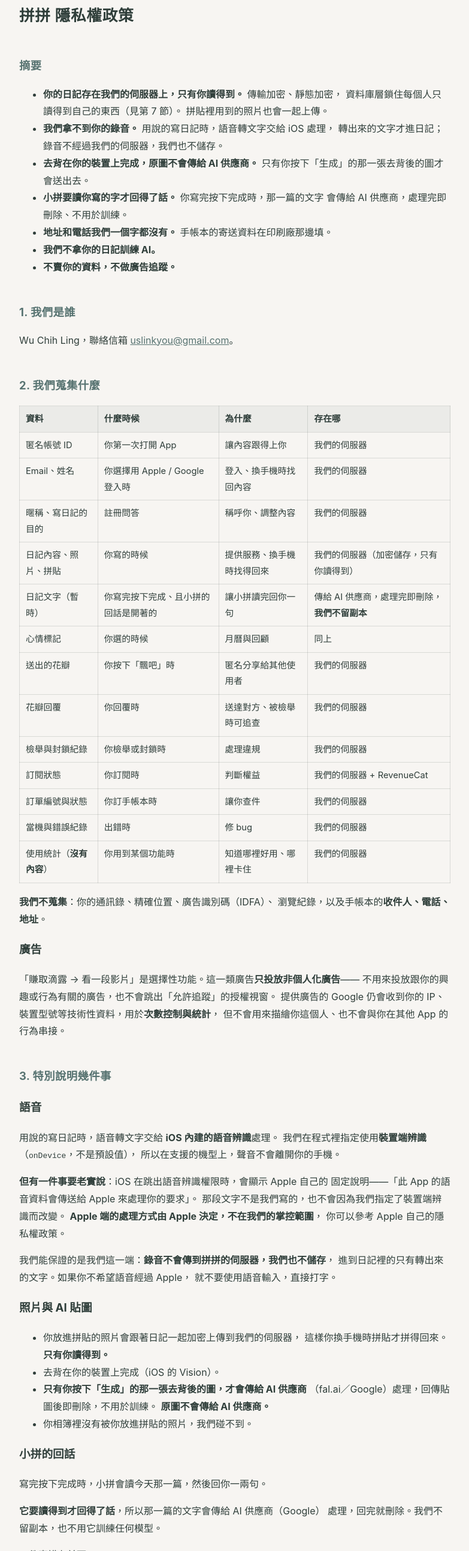
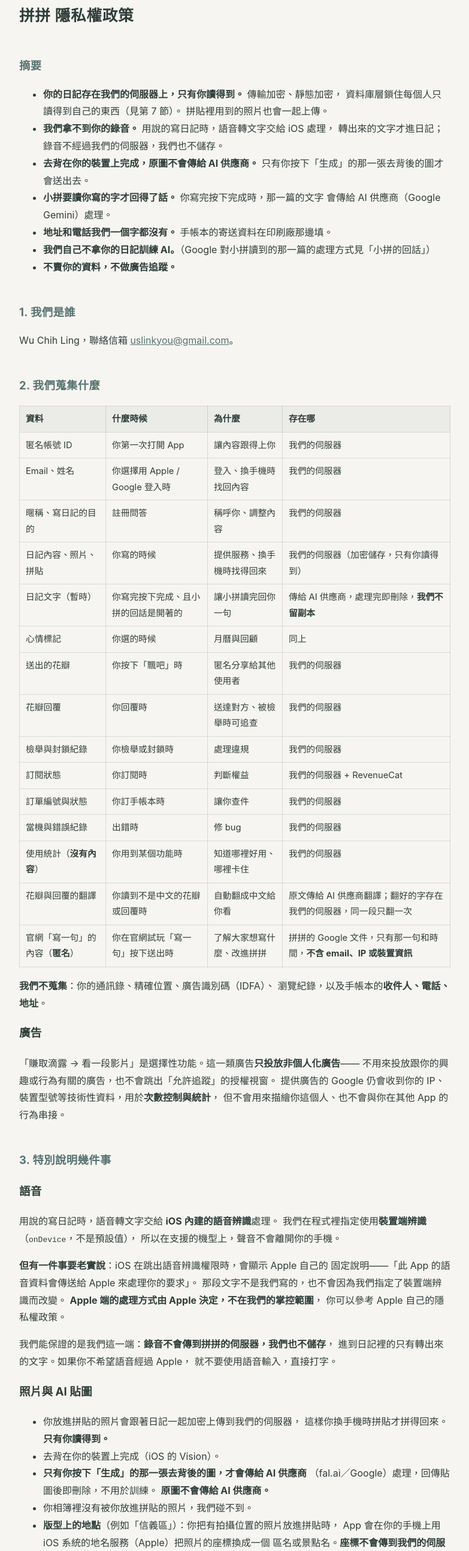
Before and after one commit to alice030-lab/pinpin-legal, a plain HTML site: page privacy.html in a window 1280 px wide. Shown: the part 215-2800 px from the top of the page at 60% size, without its empty margins (248-1031 px from the left). Drawn offline with Linux system fonts and the light colour scheme.

Commit message:
同步 SSOT:翻譯、官網寫一句匿名投稿、Gemini 免費方案說明、版型地點;修正條款連結
Co-Authored-By: Claude Opus 5.5 <noreply@anthropic.com>

```diff
--- a/privacy.html
+++ b/privacy.html
@@ -16,9 +16,9 @@
 <li><strong>去背在你的裝置上完成，原圖不會傳給 AI 供應商。</strong>
 只有你按下「生成」的那一張去背後的圖才會送出去。</li>
 <li><strong>小拼要讀你寫的字才回得了話。</strong> 你寫完按下完成時，那一篇的文字
-會傳給 AI 供應商，處理完即刪除、不用於訓練。</li>
+會傳給 AI 供應商（Google Gemini）處理。</li>
 <li><strong>地址和電話我們一個字都沒有。</strong> 手帳本的寄送資料在印刷廠那邊填。</li>
-<li><strong>我們不拿你的日記訓練 AI。</strong></li>
+<li><strong>我們自己不拿你的日記訓練 AI。</strong>（Google 對小拼讀到的那一篇的處理方式見「小拼的回話」）</li>
 <li><strong>不賣你的資料，不做廣告追蹤。</strong></li>
 </ul>
 <h2>1. 我們是誰</h2>
@@ -111,6 +111,18 @@
 <td>知道哪裡好用、哪裡卡住</td>
 <td>我們的伺服器</td>
 </tr>
+<tr>
+<td>花瓣與回覆的翻譯</td>
+<td>你讀到不是中文的花瓣或回覆時</td>
+<td>自動翻成中文給你看</td>
+<td>原文傳給 AI 供應商翻譯；翻好的字存在我們的伺服器，同一段只翻一次</td>
+</tr>
+<tr>
+<td>官網「寫一句」的內容（<strong>匿名</strong>）</td>
+<td>你在官網試玩「寫一句」按下送出時</td>
+<td>了解大家想寫什麼、改進拼拼</td>
+<td>拼拼的 Google 文件，只有那一句和時間，<strong>不含 email、IP 或裝置資訊</strong></td>
+</tr>
 </tbody></table>
 <p><strong>我們不蒐集</strong>：你的通訊錄、精確位置、廣告識別碼（IDFA）、
 瀏覽紀錄，以及手帳本的<strong>收件人、電話、地址</strong>。</p>
@@ -141,11 +153,19 @@
 （fal.ai／Google）處理，回傳貼圖後即刪除，不用於訓練。
 <strong>原圖不會傳給 AI 供應商。</strong></li>
 <li>你相簿裡沒有被你放進拼貼的照片，我們碰不到。</li>
+<li><strong>版型上的地點</strong>（例如「信義區」）：你把有拍攝位置的照片放進拼貼時，
+App 會在你的手機上用 iOS 系統的地名服務（Apple）把照片的座標換成一個
+區名或景點名。<strong>座標不會傳到我們的伺服器</strong>，存進日記的只有換出來的那幾個字，
+你可以在拼貼上直接改掉或刪掉。上傳的照片會先縮圖重新編碼，不帶拍攝位置。</li>
 </ul>
 <h3>小拼的回話</h3>
 <p>寫完按下完成時，小拼會讀今天那一篇，然後回你一兩句。</p>
-<p><strong>它要讀得到才回得了話</strong>，所以那一篇的文字會傳給 AI 供應商（Google）
-處理，回完就刪除。我們不留副本，也不用它訓練任何模型。</p>
+<p><strong>它要讀得到才回得了話</strong>，所以那一篇的文字會傳給 AI 供應商（Google Gemini）
+處理。我們不留副本，也不用它訓練任何模型。
+小拼優先使用 Gemini API 的免費方案（免費方案忙不過來時才改用付費方案）。
+依 Google 的條款（<a href="https://ai.google.dev/gemini-api/terms">https://ai.google.dev/gemini-api/terms</a>），走免費方案時
+送出的內容可能被 Google 用來改進其產品與機器學習技術，也可能經過真人審閱。
+不想讓那一篇送出去的話，那一天不要按「送出」讓小拼讀就好，日記照樣存得下來。</p>
 <p>三件事講在前面：</p>
 <ul>
 <li><strong>目前這個還沒有開關。</strong> 你寫完按下完成，小拼就會讀那一篇。
@@ -215,8 +235,13 @@
 </tr>
 <tr>
 <td>Google（Gemini）</td>
-<td>你寫完那一篇的<strong>文字</strong>（小拼的回話開著時）</td>
-<td>讓小拼讀完回你一句</td>
+<td>你寫完那一篇的<strong>文字</strong>（小拼的回話開著時）；別人寫給你的不是中文的花瓣與回覆</td>
+<td>讓小拼讀完回你一句；翻成中文</td>
+</tr>
+<tr>
+<td>Google（Google 文件）</td>
+<td>官網「寫一句」的內容</td>
+<td>存放匿名投稿</td>
 </tr>
 <tr>
 <td>印刷／物流廠商</td>
@@ -269,5 +294,5 @@
 <p>本服務不提供給未滿 13 歲者。若我們發現未滿 13 歲者的帳號，會予以刪除。</p>
 <h2>9. 變更</h2>
 <p>政策有變更時會更新本頁日期；重大變更會在 App 內通知。</p>
-<p class="meta">最後更新：2026-09-10</p>
+<p class="meta">最後更新：2026-11-18</p>
 </body></html>
```
